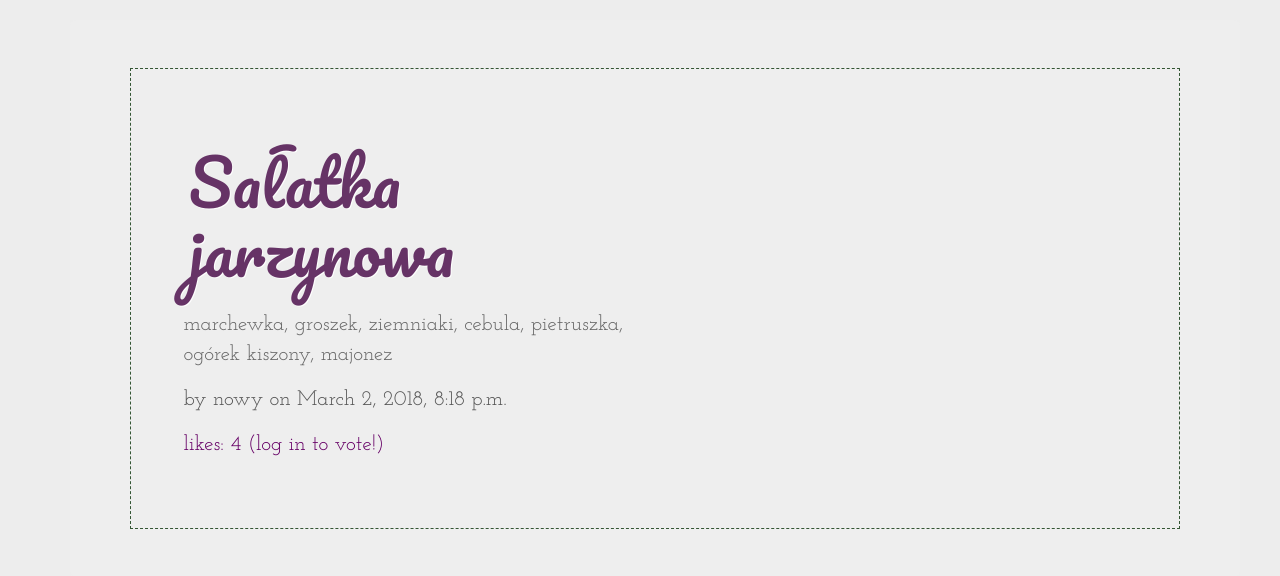
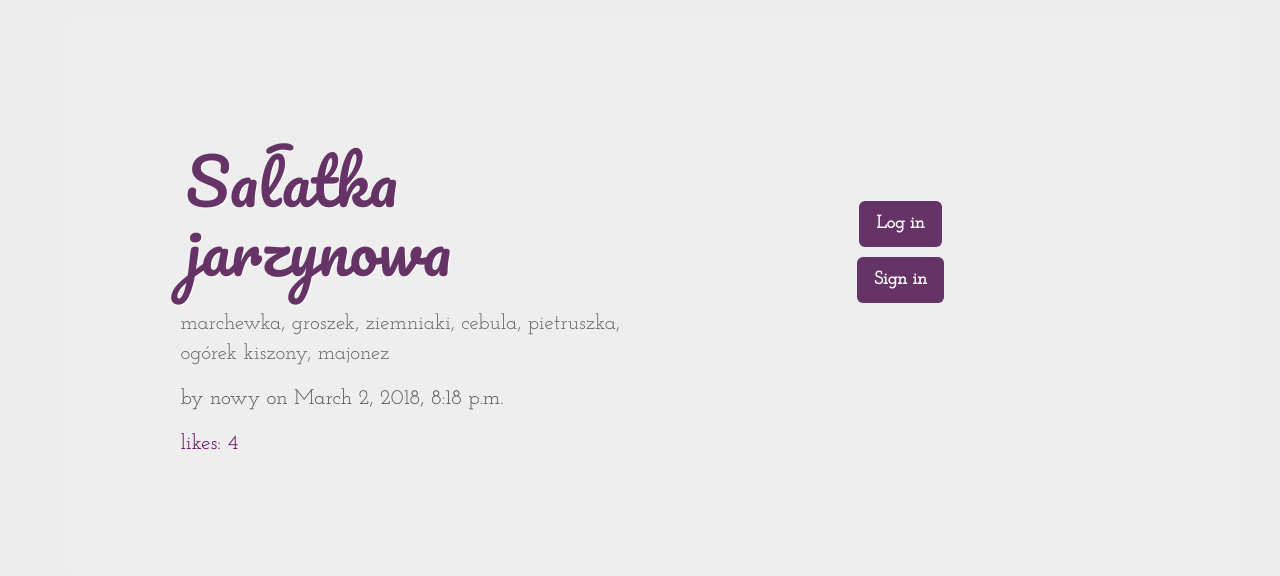
Before and after one commit to EwaGrela/culinaryblog, a Django app: page /posts/post/4 in a window 1280 px wide. Shown: the part 82-658 px from the top of the page. Run offline with Django 3.2, Linux system fonts and the light colour scheme; data comes from the database, SQL or seed files in the repository; some libraries are stand-ins or nearby versions.

Commit message:
aesthetics

```diff
--- a/culinaryblog/posts/templates/posts/post_detail.html
+++ b/culinaryblog/posts/templates/posts/post_detail.html
@@ -1,15 +1,15 @@
 {% extends 'posts/post_base.html' %}
 {% block post %}
 	<div class="jumbotron">
-		<div class="post-detail card">
+		<div class="row post-detail">
 			{% if user.is_authenticated %}
-			<div class="post-content">
+			<div class="post-content col-6-md col-12">
 				<h2 class="page-title">{{post.title}}</h2>
-				<p class="recipe-content card">{{post.content}}</p>
+				<p class="recipe-content">{{post.content}}</p>
 				<p class="recipe-signature">by {{post.user}} on {{post.created_at}}
 				</p>
 			</div>
-			<div class="post-content">
+			<div class="post-content col-6-md col-12">
 				<h3 class="voting-header">Vote:</h3>
 				<a href="#" onClick="document.getElementById('upvote{{post.id}}').submit()"}>
 					<span class="glyphicon glyphicon-triangle-top"></span>
@@ -20,12 +20,18 @@
 					<span class="glyphicon glyphicon-triangle-bottom"></span>
 				</a>
 				{% else %}
-				<div class="post-content">
+				<div class="post-content col-6-md col-12">
 					<h1 class="page-title">{{post.title}}</h1>
-					<p class="recipe-content card">{{post.content}}</p>
+					<p class="recipe-content">{{post.content}}</p>
 					<p class="recipe-signature">by {{post.user}} on {{post.created_at}}
 					</p>
-					<p class="result"> likes: {{post.points}} (log in to vote!)</p>
+					<p class="result"> likes: {{post.points}} </p>
+
+
+				</div >
+				<div class="post-content col-6-md col-12">
+					<a class="btn btn-lg intro-btn" href="{% url 'accounts:login' %}">Log in</a>
+					<a class="btn btn-lg intro-btn" href="{% url 'accounts:signup' %}">Sign in</a>
 				</div>
 				{% endif %}
 			</div>
--- a/culinaryblog/static/culinaryblog/css/main.css
+++ b/culinaryblog/static/culinaryblog/css/main.css
@@ -5,7 +5,6 @@ body {
 .btn {
 	font-family: 'Josefin Slab', serif;
 	font-weight: bolder;
-	font-size: 1.5em;
 }
 .btn:hover{
 	color: #fefefe;
@@ -81,21 +80,27 @@ body {
 .post-detail {
 	display: flex;
 	justify-content: space-between;
-	border: 1px dashed  #335533;
 	padding: 5%;
 }
 .post-content {
 	height: 90%;
-	width: 49%;
+	width: 48%;
+	display: flex;
+	flex-direction: column;
+	/*align-items: stretch;*/
+
+}
+.post-content:nth-of-type(2){
+	align-self: flex-start;
+	align-items: center;
+	padding-top: 70px;
+}
+./*post-content-links {
 	display: flex;
 	flex-direction: column;
 	align-items: stretch;
-
-}
-.post-content:nth-of-type(2){
 	align-self: center;
-	align-items: center;
-}
+}*/
 
 .content-center {
 	display: flex;
@@ -191,3 +196,6 @@ body {
 	font-weight: bolder;
 	color: #666;
 }
+.intro-btn {
+	margin-top: 10px;
+}
--- a/culinaryblog/templates/index.html
+++ b/culinaryblog/templates/index.html
@@ -9,7 +9,7 @@
 					<a href="{% url 'posts:post_list' %}" class="btn  btn-lg">Check all the recipes</a>
 				</li>
 				<li class="options-item">
-					<a href="{% url 'posts:new_post' %}" class="btn  btn-lg">Add your own recipe!</a>
+					<a href="{% url 'posts:new_post' %}" class="btn  btn-lg">Add your own recipe</a>
 				</li>
 			</ul>
 
```
